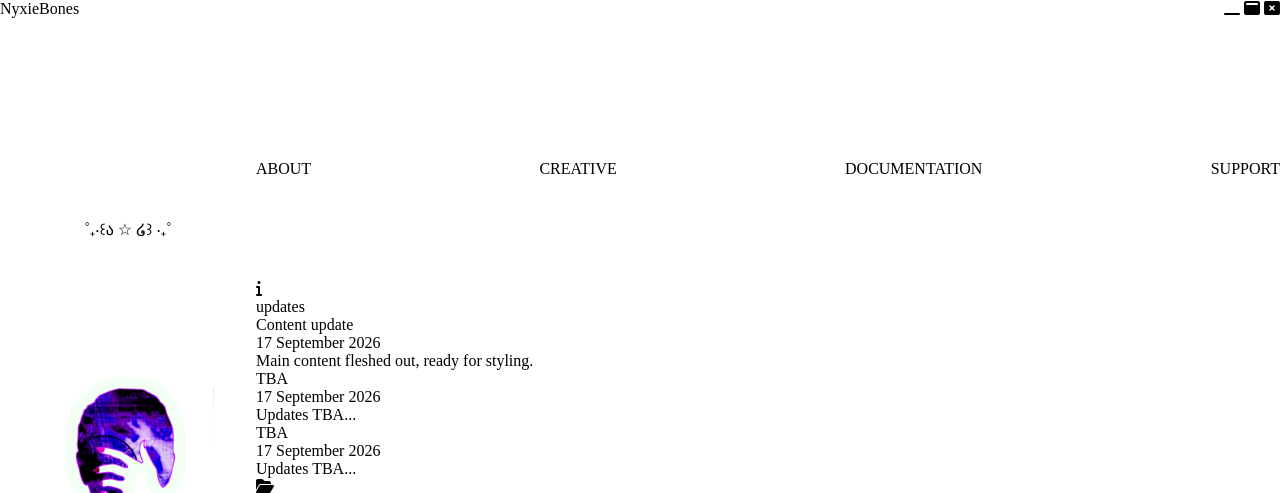
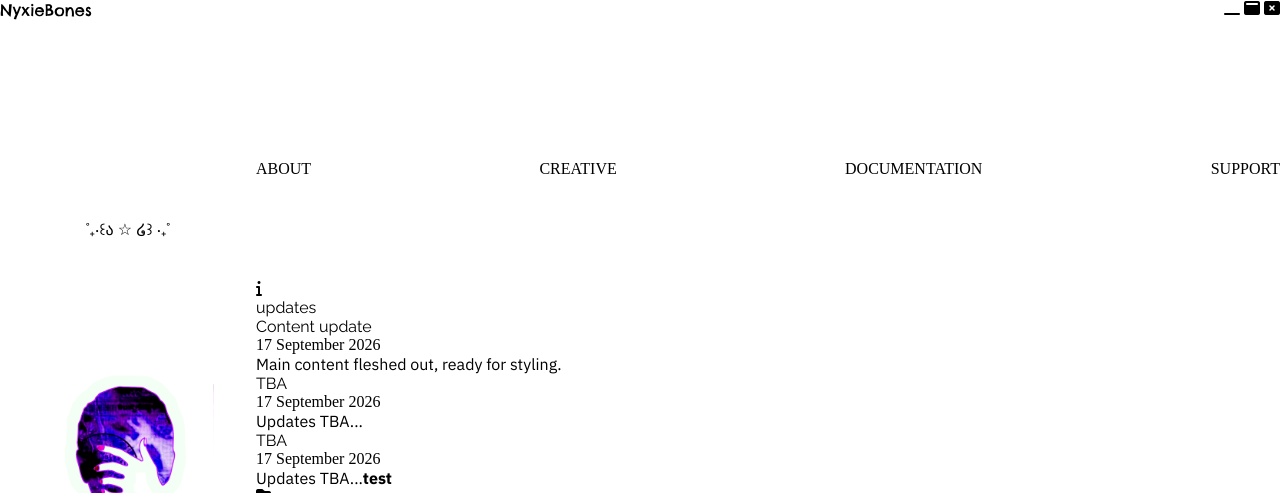
Before and after one commit to nyxiebones/nyxies, a plain HTML site: page index.html in a window 1280 px wide. Shown: the top 493 px of the page. Drawn offline with Linux system fonts and the light colour scheme.

Commit message:
styling.

```diff
--- a/index.html
+++ b/index.html
@@ -154,7 +154,7 @@
                                 </header>
                                 <div class="update-body">
                                     <p>
-                                        Updates TBA...
+                                        Updates TBA...<b>test</b>
                                     </p>
                                 </div>
                             </article>
--- a/scss/base/_typography.scss
+++ b/scss/base/_typography.scss
@@ -1,3 +1,4 @@
+@use '../abstracts/variables' as *;
 /*
 ┳┓┓┏┏┓┏┓┳┏┓┳┓┏┓┳┓┏┓┏┓
 ┃┃┗┫ ┃┃ ┃┣ ┣┫┃┃┃┃┣ ┗┓
@@ -37,3 +38,15 @@
     font-weight:100 900;
     font-style:italic;
 }
+
+h1, h2, h3{
+    font-family:$ChelseaMarket;
+}
+
+h4, h5, h6, a{
+    font-family:$Raleway;
+}
+
+b, i, u, li, ol, ul, span, code, p{
+    font-family:$IBMPlexSans;
+}
```
Also changed, not shown: css/main.css, scss/components/_popups.scss (added), scss/components/_table.scss (added), 2 other files.
